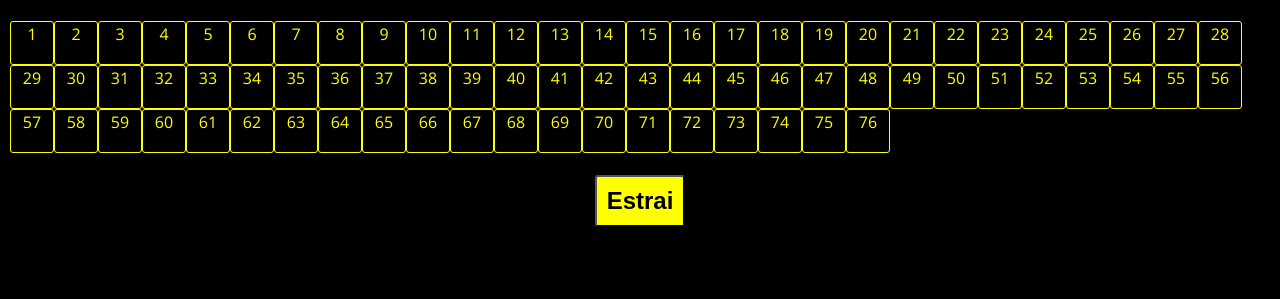
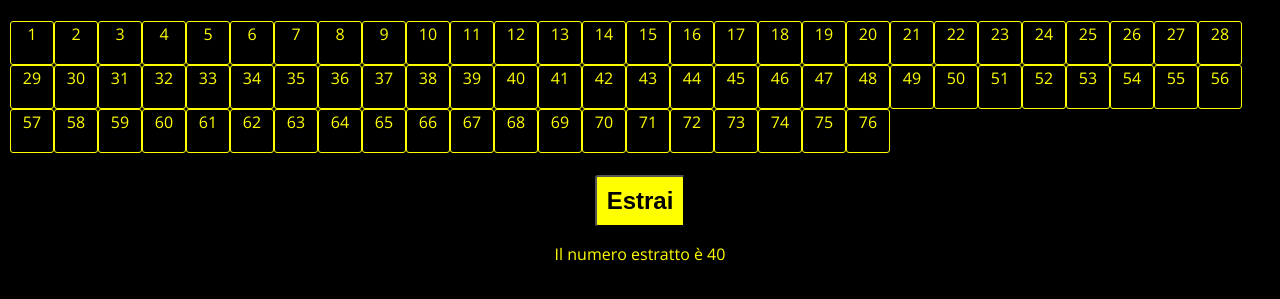
Before and after one commit to MelissaCanu/S3E4, a plain HTML site: page index.html in a window 1280 px wide. Both pictures are taken after a click on the button "Estrai". Shown: the part 67-366 px from the top of the page. Drawn offline with nearby package versions, Linux system fonts and the light colour scheme.

Commit message:
btn estrai funziona

```diff
--- a/index.html
+++ b/index.html
@@ -39,6 +39,7 @@
     <h1>TOMBOLA!</h1>
     <table id="tabellone"></table>
     <button onclick="estraiNum()">Estrai</button>
+    <p id="demo"></p>
     <script>
       let tabellone = document.getElementById("tabellone");
 
@@ -46,10 +47,12 @@
         let singolaCella = document.createElement("td");
         singolaCella.innerText = i;
         tabellone.appendChild(singolaCella);
-        console.log(singolaCella);
       }
 
-      function estraiNum() {}
+      function estraiNum() {
+        numeroCasuale = Math.round(Math.random() * 77);
+        document.getElementById("demo").innerHTML = "Il numero estratto è " + numeroCasuale;
+      }
     </script>
   </body>
 </html>
```
